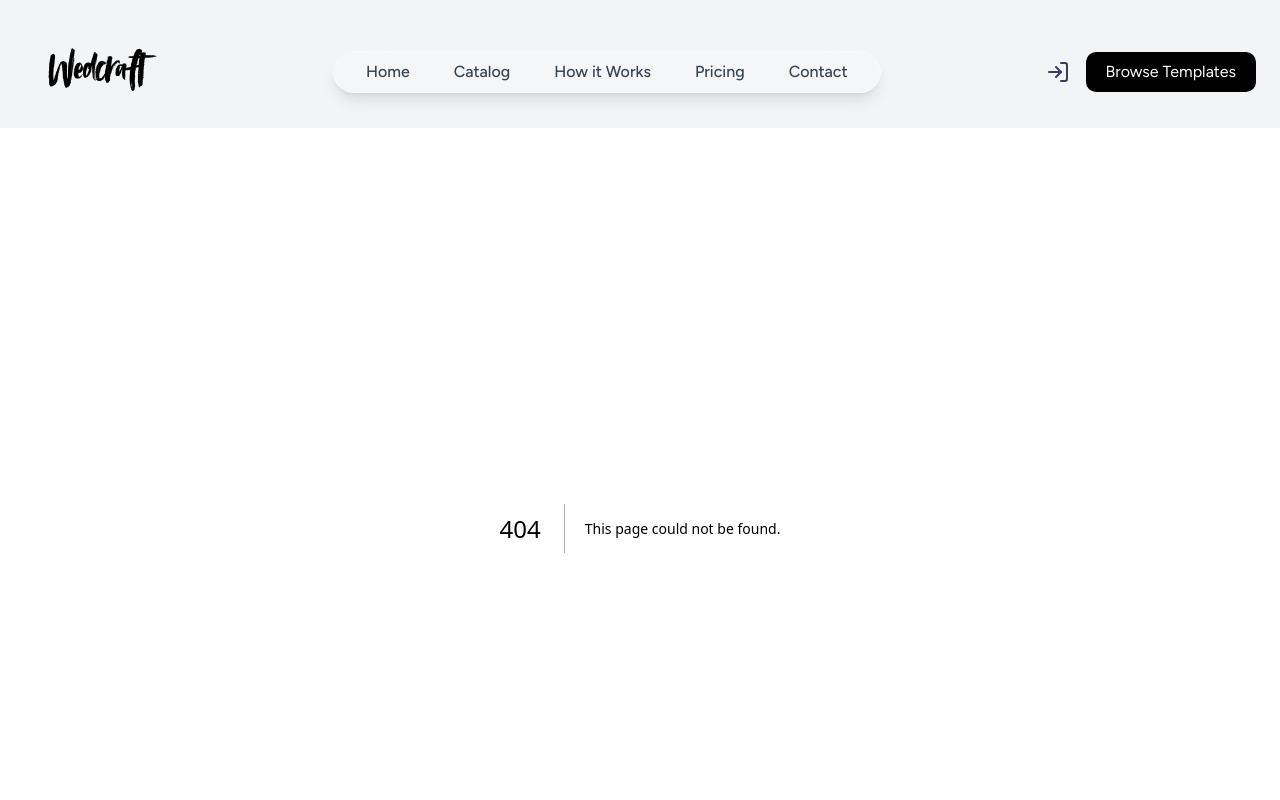
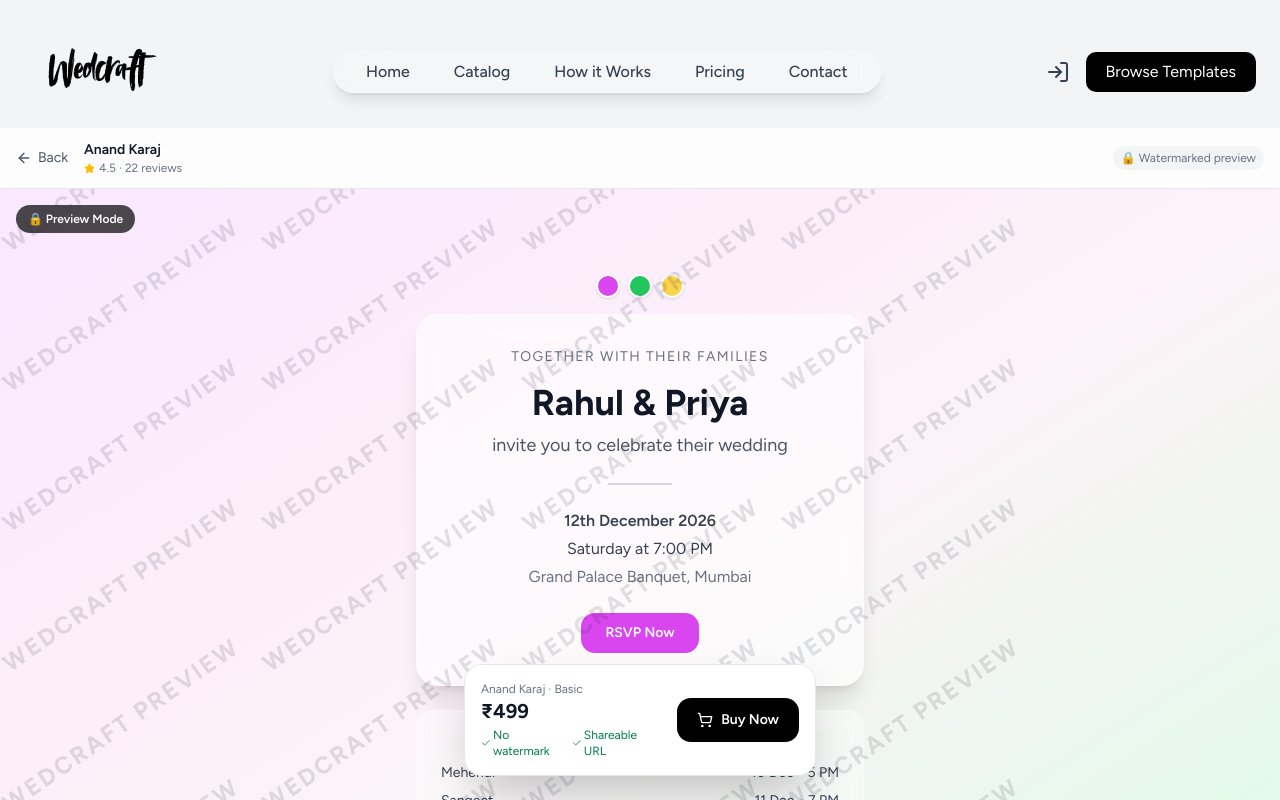
Before and after one commit to iamarshalrejith/WedCraft, a Next.js app: page /preview/anand-karaj in a window 1280 px wide. Before the commit this address had no page. Shown: the top 800 px of the page. Built offline with nearby package versions, Linux system fonts and the light colour scheme.

Commit message:
Add Preview Page

```diff
--- /dev/null
+++ b/app/preview/[id]/page.tsx
@@ -0,0 +1,210 @@
+"use client";
+
+import { use } from "react";
+import { notFound } from "next/navigation";
+import Link from "next/link";
+import { getTemplateBySlug } from "@/data/templates";
+import { Star, ShoppingCart, ArrowLeft, Check } from "lucide-react";
+import { motion } from "framer-motion";
+
+interface PreviewPageProps {
+  params: Promise<{ id: string }>;
+}
+
+// Watermark overlay — fixed, pointer-events none, impossible to remove via devtools
+// without breaking the layout. Diagonal repeated text pattern.
+const WatermarkOverlay = () => (
+  <div
+    className="absolute inset-0 z-20 pointer-events-none overflow-hidden select-none"
+    aria-hidden="true"
+  >
+    {/* Diagonal repeating watermark tiles */}
+    {Array.from({ length: 8 }).map((_, row) =>
+      Array.from({ length: 4 }).map((_, col) => (
+        <div
+          key={`${row}-${col}`}
+          className="absolute"
+          style={{
+            top: `${row * 140 - 40}px`,
+            left: `${col * 260 - 20}px`,
+            transform: "rotate(-35deg)",
+            opacity: 0.12,
+          }}
+        >
+          <span className="text-gray-900 font-bold text-2xl tracking-widest whitespace-nowrap">
+            WEDCRAFT PREVIEW
+          </span>
+        </div>
+      ))
+    )}
+    {/* Corner badges */}
+    <div className="absolute top-4 left-4 bg-black/70 text-white text-xs font-semibold px-3 py-1.5 rounded-full backdrop-blur-sm">
+      🔒 Preview Mode
+    </div>
+  </div>
+);
+
+// Placeholder for actual template rendering.
+// In production this would be the real template iframe/component.
+const TemplatePlaceholder = ({
+  previewBg,
+  name,
+  colors,
+}: {
+  previewBg: string;
+  name: string;
+  colors: string[];
+}) => (
+  <div
+    className={`min-h-screen w-full bg-gradient-to-br ${previewBg} flex flex-col items-center justify-center gap-8 py-20 px-6`}
+    onContextMenu={(e) => e.preventDefault()}
+  >
+    {/* Simulated invite content */}
+    <div className="max-w-md w-full text-center space-y-6">
+      {/* Color palette */}
+      <div className="flex justify-center gap-2 mb-4">
+        {colors.map((c, i) => (
+          <div
+            key={i}
+            className="w-6 h-6 rounded-full border-2 border-white shadow"
+            style={{ backgroundColor: c }}
+          />
+        ))}
+      </div>
+
+      <div className="bg-white/60 backdrop-blur-md rounded-3xl p-8 shadow-xl border border-white/40">
+        <p className="text-sm tracking-widest uppercase text-gray-500 mb-4">
+          Together with their families
+        </p>
+        <h1 className="text-4xl font-bold text-gray-900 mb-2">
+          Rahul & Priya
+        </h1>
+        <p className="text-lg text-gray-600 mb-6">
+          invite you to celebrate their wedding
+        </p>
+        <div className="w-16 h-0.5 bg-gray-300 mx-auto mb-6" />
+        <div className="space-y-1 text-gray-700">
+          <p className="font-semibold">12th December 2026</p>
+          <p>Saturday at 7:00 PM</p>
+          <p className="text-gray-500">Grand Palace Banquet, Mumbai</p>
+        </div>
+        <button
+          className="mt-6 px-6 py-2.5 rounded-xl text-sm font-semibold text-white transition"
+          style={{ backgroundColor: colors[0] }}
+        >
+          RSVP Now
+        </button>
+      </div>
+
+      <div className="bg-white/40 backdrop-blur-sm rounded-2xl p-6 border border-white/30">
+        <p className="text-xs text-gray-500 uppercase tracking-wider mb-3">
+          Events
+        </p>
+        <div className="space-y-2 text-sm text-gray-700">
+          <div className="flex justify-between">
+            <span>Mehendi</span>
+            <span>10 Dec • 5 PM</span>
+          </div>
+          <div className="flex justify-between">
+            <span>Sangeet</span>
+            <span>11 Dec • 7 PM</span>
+          </div>
+          <div className="flex justify-between font-semibold">
+            <span>Wedding</span>
+            <span>12 Dec • 7 PM</span>
+          </div>
+        </div>
+      </div>
+
+      <p className="text-xs text-gray-500 italic">
+        Template: {name} — Powered by WedCraft
+      </p>
+    </div>
+  </div>
+);
+
+export default function PreviewPage({ params }: PreviewPageProps) {
+  const { id } = use(params);
+  const template = getTemplateBySlug(id);
+
+  if (!template) notFound();
+
+  return (
+    <div className="relative min-h-screen">
+      {/* Back + info bar */}
+      <div className="sticky top-0 z-30 bg-white/90 backdrop-blur-md border-b border-gray-200 px-4 py-3 flex items-center gap-4">
+        <Link
+          href="/catalog"
+          className="flex items-center gap-1.5 text-sm text-gray-600 hover:text-black transition-colors shrink-0"
+        >
+          <ArrowLeft size={16} /> Back
+        </Link>
+        <div className="flex-1 min-w-0">
+          <p className="text-sm font-semibold text-gray-900 truncate">
+            {template.name}
+          </p>
+          <div className="flex items-center gap-1">
+            <Star size={11} className="fill-amber-400 text-amber-400" />
+            <span className="text-xs text-gray-500">
+              {template.rating} · {template.reviewCount} reviews
+            </span>
+          </div>
+        </div>
+        <div className="shrink-0 flex items-center gap-2">
+          <span className="hidden sm:block text-xs text-gray-500 bg-gray-100 px-2 py-1 rounded-full">
+            🔒 Watermarked preview
+          </span>
+        </div>
+      </div>
+
+      {/* Preview area with watermark */}
+      <div className="relative">
+        <WatermarkOverlay />
+        <TemplatePlaceholder
+          previewBg={template.previewBg}
+          name={template.name}
+          colors={template.colors}
+        />
+      </div>
+
+      {/* Sticky Buy Now CTA */}
+      <motion.div
+        initial={{ y: 100, opacity: 0 }}
+        animate={{ y: 0, opacity: 1 }}
+        transition={{ delay: 0.5, type: "spring", stiffness: 200 }}
+        className="fixed bottom-6 left-1/2 -translate-x-1/2 z-40 w-full max-w-sm px-4"
+      >
+        <div className="bg-white rounded-2xl shadow-2xl border border-gray-200 p-4 flex items-center gap-4">
+          <div className="flex-1">
+            <p className="text-xs text-gray-500">
+              {template.name} · {template.tier}
+            </p>
+            <p className="text-xl font-bold text-gray-900">
+              ₹{template.price.toLocaleString("en-IN")}
+            </p>
+            <div className="flex items-center gap-1 mt-0.5">
+              {["No watermark", "Shareable URL"].map((f) => (
+                <span
+                  key={f}
+                  className="text-xs text-emerald-700 flex items-center gap-0.5"
+                >
+                  <Check size={10} /> {f}
+                </span>
+              ))}
+            </div>
+          </div>
+          <Link
+            href={`/checkout/${template.slug}`}
+            className="flex items-center gap-2 bg-black text-white px-5 py-3 rounded-xl font-semibold text-sm hover:bg-gray-800 active:scale-95 transition-all shrink-0"
+          >
+            <ShoppingCart size={16} />
+            Buy Now
+          </Link>
+        </div>
+      </motion.div>
+
+      {/* Bottom padding so content isn't hidden behind CTA */}
+      <div className="h-32" />
+    </div>
+  );
+}
```
